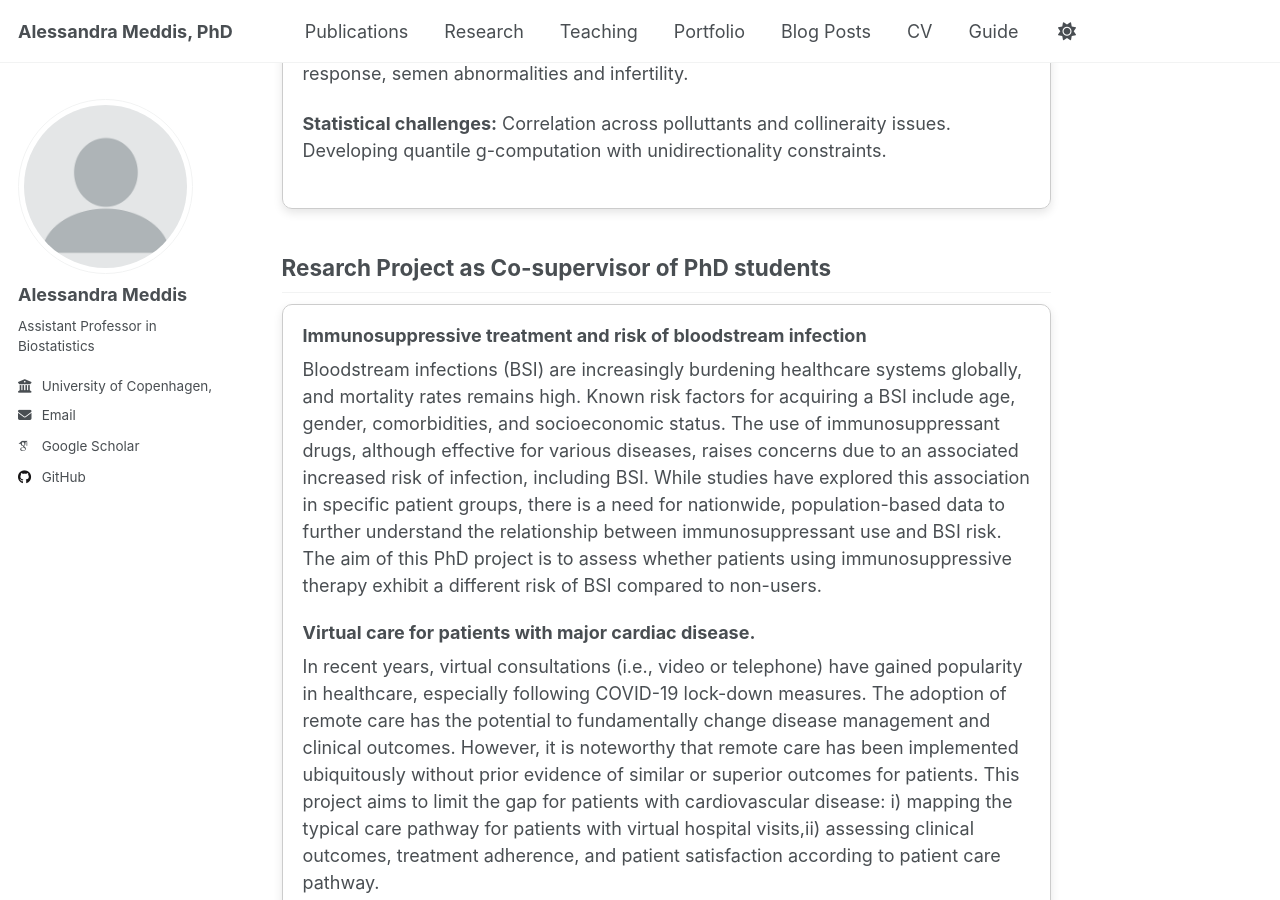
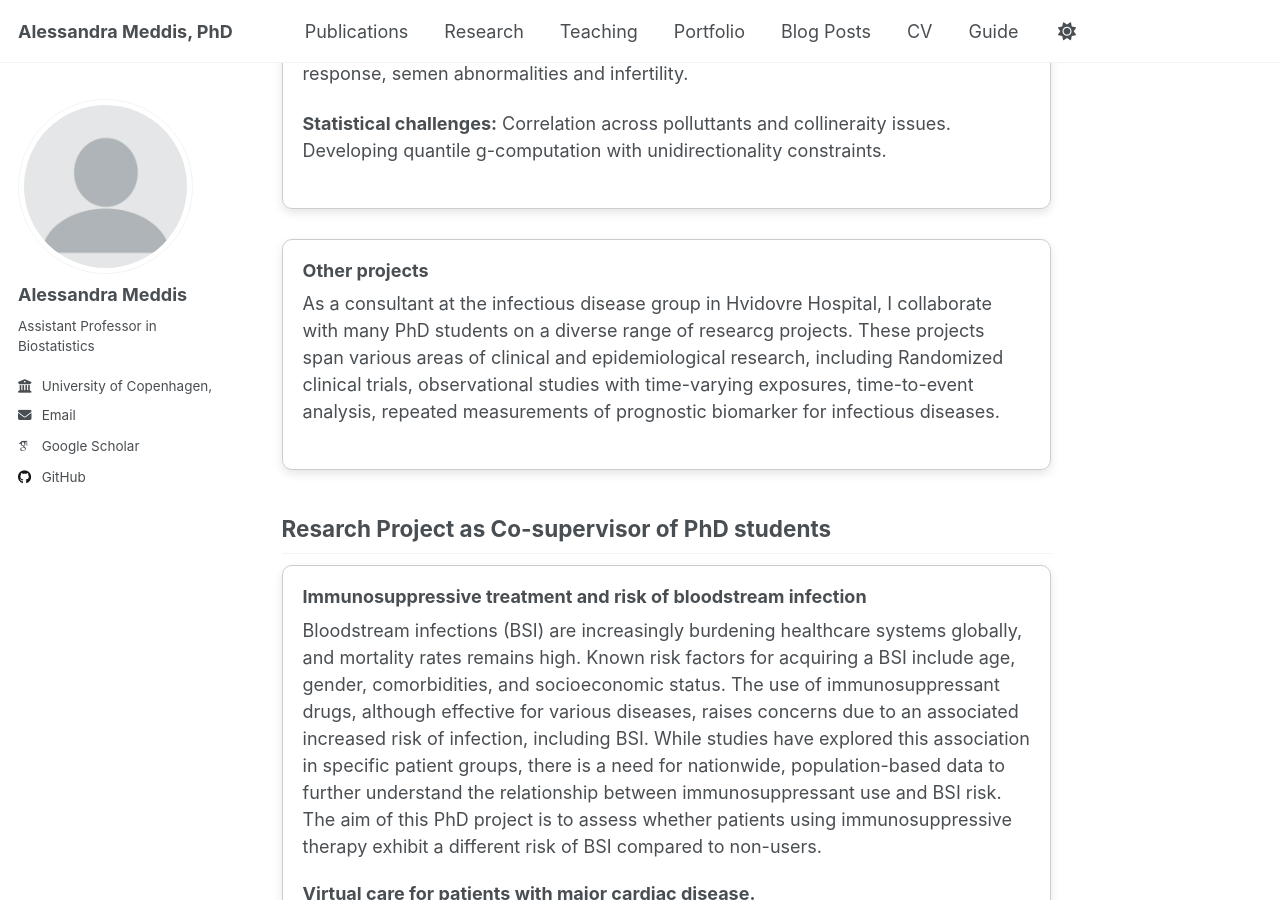
Before and after one commit to AMeddis/ameddis.github.io, a Jekyll site: the page built from _pages/research.md, in a window 1280 px wide and 900 px high, scrolled down 2799 px. Built offline with Jekyll 4.4.1, drawn with Linux system fonts in a browser that asks for light colours; some web fonts are replaced.

Commit message:
Update research.md

```diff
--- a/_pages/research.md
+++ b/_pages/research.md
@@ -83,6 +83,12 @@ and we employ stochastic interventions to identify the effect of a treatment bre
 </div>
 
 
+
+<div style="border: 1px solid #ccc; border-radius: 10px; padding: 20px; margin-bottom: 30px; box-shadow: 0px 4px 10px rgba(0,0,0,0.1);">
+<h3 style="margin-top: 0;"> Other projects  </h3>
+<p> As a consultant at the infectious disease group in Hvidovre Hospital, I collaborate with many PhD students on a diverse range of researcg projects. These projects span various areas of clinical and epidemiological research, including Randomized clinical trials, observational studies with time-varying exposures, time-to-event analysis, repeated measurements of prognostic biomarker for infectious diseases. </p>
+</div>
+
 ## Resarch Project as Co-supervisor of PhD students
 
 <div style="border: 1px solid #ccc; border-radius: 10px; padding: 20px; margin-bottom: 30px; box-shadow: 0px 4px 10px rgba(0,0,0,0.1);">
```
